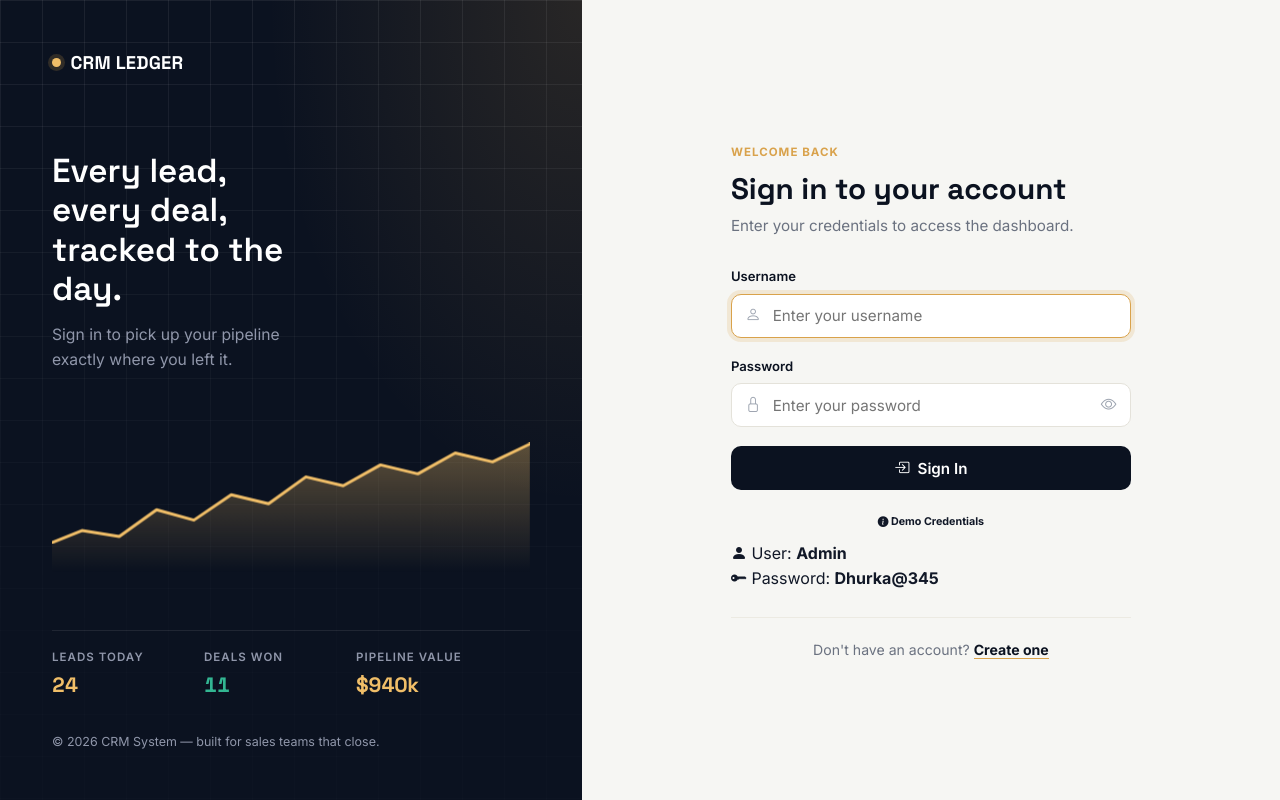
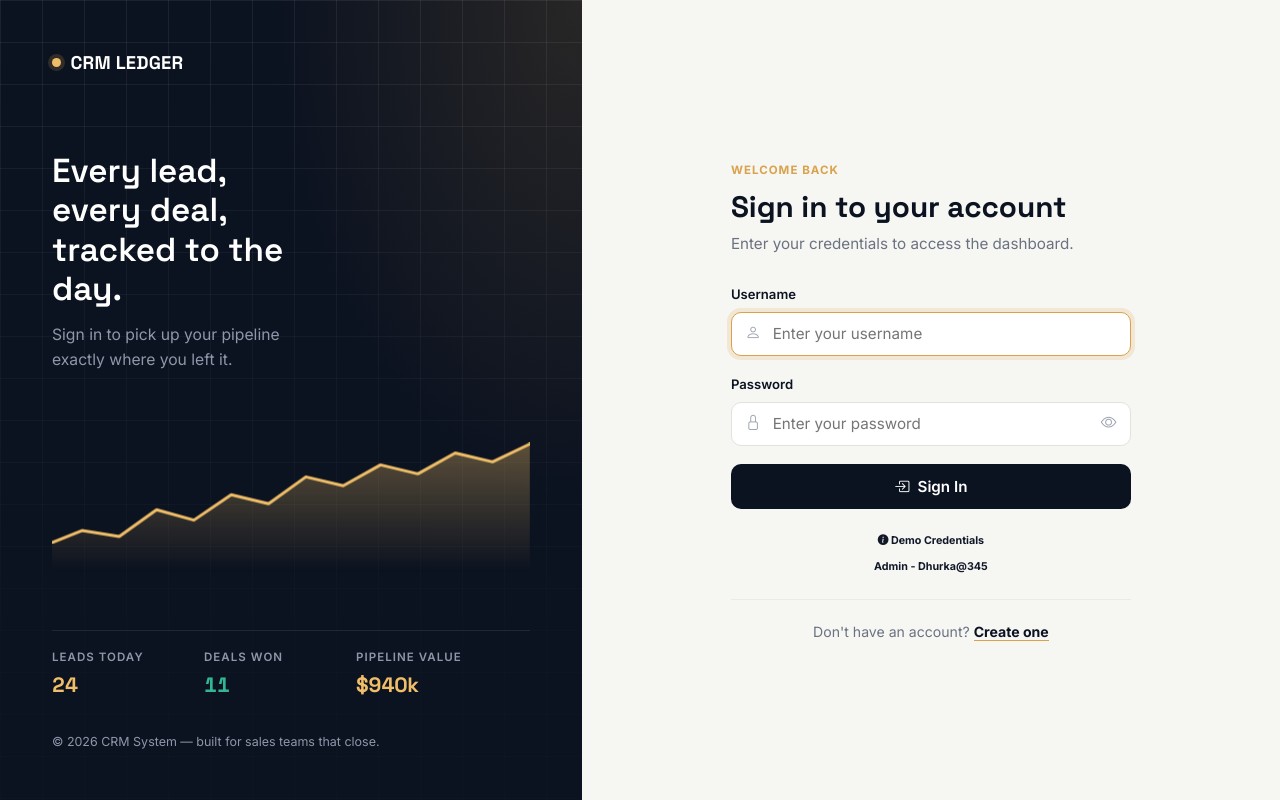
Before and after one commit to dhurka832/Customer_Relationship_Management_System, a Django app: template crm_app/templates/login.html in a window 1280 px wide. Run offline with Django 5.2, Linux system fonts and the light colour scheme; the template is opened without the code that fills it, so the values that code supplies are empty.

Commit message:
changes in screenshot

```diff
--- a/crm_app/templates/dashboard/dashboard.html
+++ b/crm_app/templates/dashboard/dashboard.html
@@ -8,7 +8,7 @@
 
     <div class="dash-greeting-row">
         <div>
-            <p class="dash-eyebrow">{% if is_admin %}Admin Overview{% else %}Sales Overview{% endif %}</p>
+            <p class="dash-eyebrow">{% if is_admin %}Admin Dashboard{% else %}Sales Overview{% endif %}</p>
             <h1 class="dash-greeting" id="dash-greeting" data-username="{{ user.first_name|default:user.username }}">
                 Welcome back.
             </h1>
--- a/crm_app/templates/lead/lead_list.html
+++ b/crm_app/templates/lead/lead_list.html
@@ -8,7 +8,7 @@
 
     <div class="page-header">
         <div>
-            <p class="page-eyebrow"><i class="bi bi-briefcase"></i> Pipeline</p>
+            <p class="page-eyebrow"><i class="bi bi-briefcase"></i> LEADS LEDGER</p>
             <h1 class="page-title">Leads</h1>
             <p class="page-sub">Track and manage all your sales leads</p>
         </div>
--- a/crm_app/templates/login.html
+++ b/crm_app/templates/login.html
@@ -120,24 +120,12 @@
 
                 <div class="demo-credentials mt-4">
                     <h6 class="text-center mb-3">
-                        <i class="bi bi-info-circle-fill"></i> Demo Credentials
-                    </h6>
-
-                   <div class="d-flex justify-content-center gap-2 flex-wrap">
+                        <i class="bi bi-info-circle-fill"></i> Demo Credentials <br><br>
                         <div class="demo-cred-pill"
                             onclick="fillCredentials('Admin','Dhurka@345')">
-                            <i class="bi bi-person-fill"></i>
-                            <span>User:</span>
-                            <strong>Admin</strong>
+                            <strong>Admin - Dhurka@345</strong>
                         </div>
-
-                        <div class="demo-cred-pill"
-                            onclick="fillCredentials('Admin','Dhurka@345')">
-                            <i class="bi bi-key-fill"></i>
-                            <span>Password:</span>
-                            <strong>Dhurka@345</strong>
-                        </div>
-                    </div>
+                    </h6>
                 </div>
 
                 <div class="auth-alt">
```
Also changed, not shown: README.md, 4 other files.
